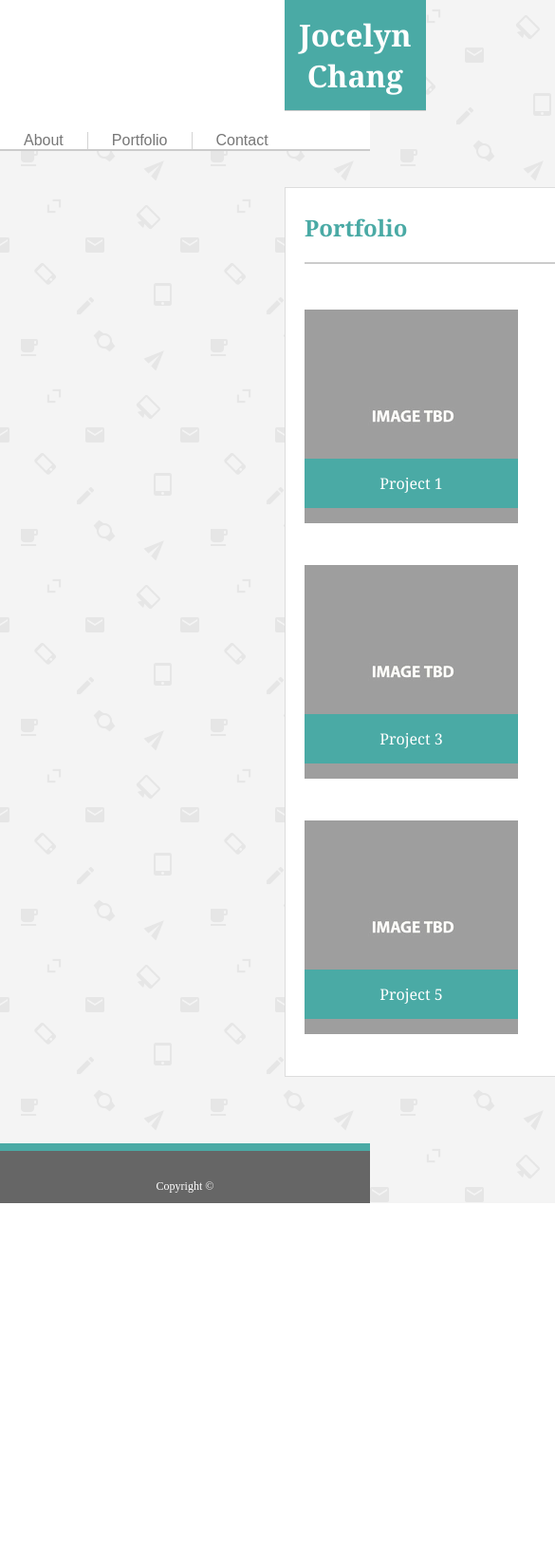
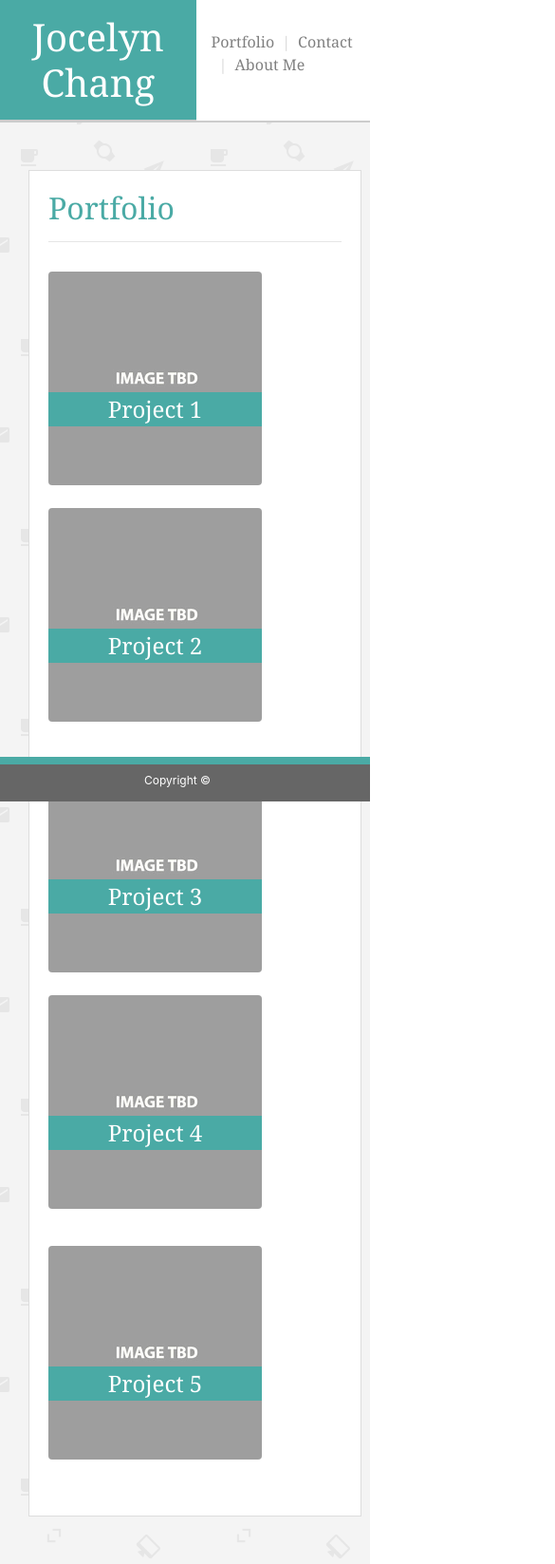
Before and after one commit to jocelync1094/jocelync1094.github.io, a plain HTML site: page portfolio.html in a window 390 px wide. Shown: the top 1647 px of the page at 95% size, 585 px wide, since content can reach past the window. Before the commit the page ends 1267 px from the top, so only its background shows below. Drawn offline with nearby package versions, Linux system fonts and the light colour scheme.

Commit message:
Updated to a Responsive Portfolio Site

```diff
--- a/assets/css/style.css
+++ b/assets/css/style.css
@@ -1,45 +1,42 @@
-
+.logo {
+    background-color:#4aaaa5;
+    color:white;
+    padding: 15px;
+    text-align: center;
+    border-bottom:#cccccc solid 1px;
+    margin-block-end:0;
+}
 
 header {
     background-color:#ffffff;
     border-bottom:#cccccc solid 2px;
     font-family: 'Georgia', Times, 'Times New Roman', serif;
     width:100%;
-    margin: 0;
-    padding:0;
-}
-.logo {
-    background-color:#4aaaa5;
-    color:white;
-    padding: 15px;
-    text-align: center;
-    margin: 0px 400px 0 300px;
-    border-bottom:#cccccc solid 1px;
-    display:float;
-    float:left;
-
+    display:flex;
+    justify-content:space-around;
 }
 
-.spacing {
-    margin: 0 20px 0;
-}
-.links {
-    text-align:center;
-    padding: 0 25px;
-    border-right: solid lightgray 0.5px;
-    margin: 22px 0 0;
-    display:float;
-    float:left;
-    text-decoration:none;
+.breadcrumb {
+    background-color:white;
+    margin: 20px 0;
 }
 
-.links2 {
-    text-align:center;
-    padding: 0 25px;
-    display:float;
-    float:left;
-    margin: 22px 0 0;
-    text-decoration:none;
+a {
+    color:gray;
+}
+
+.breadcrumb-item+.breadcrumb-item::before {
+    content:"|";
+    color:lightgray;
+}
+
+.container {
+    background-color:white;
+    max-width: 1050px;
+    border: solid #dddddd 1.5px;
+    margin: 50px 250px;
+    flex: 1 0 auto;
+    padding: 20px;
 }
 
 .text{
@@ -51,102 +48,86 @@ header {
 .head {
     color:#4aaaa5;
     font-family:'Georgia', Times, 'Times New Roman', serif;
-    padding: 5px 0 20px;
-    border-bottom:#cccccc solid 2px;
-    margin: 20px 20px 10px;
-
+    font-weight:thick;
 }
 
-.icons {
-    width:40px;
-    height:40px;
-    font-size:36px;
-    text-align:bottom;
-}
-.container {
-    background-color:white;
-    width:960px;
-    border: solid #dddddd 1.5px;
-    margin: 20px 300px;
-    flex: 1 0 auto;
-    padding: 0 0 20px 0;
-}
-
-.clearfix::after {
-    content:"";
-    display:block;
-    clear:both;
-}
-
-.image-of-me {
-    margin: 0 20px;
-    float:left;
-    position:relative;
-}
-
-.image {
-
-    position:relative;
-    display:inline-block;
-    margin:20px;
-
-}
-.project-name{
-    position:absolute;
-    width:225px;
-    bottom:20px;
-    left:0px;
-    z-index:10;
-    background-color:#4aaaa5;
-    color:white;
-    text-align:center;
-    padding: 15px 0;
-    font-family:'Georgia', Times, 'Times New Roman', serif;
-    margin: 0 20px 0 0;
-}
-
-
-p {
-    margin: 0 20px 20px 20px;
-    line-height:1.5;
-
-}
-
-.footer {
-    color:white;
-    background-color:#666666;
-    border-top: 8px solid #4aaaa5;
-    font-size:12px;
-    margin: 50px 0 0;
-    padding: 30px 0 10px 0;
-    text-align:center;
-    width: 100%;
-    flex-shrink:0;
-}
-html {
-    height:100%;
-}
 body {
     margin:0;
     height:100%;
     display:flex;
     flex-direction:column;
-    background-image: url(email-pattern.png);
+    background-image:url(email-pattern.png);
+}
+
+.bg-custom {
+   background-color:#666666;
+    border-top: #4aaaa5 solid 8px;
+}
+
+.navbar-light .navbar-brand {
+    color: white;
+}
+
+.navbar-brand {
+    padding-top:0;
+    font-size:0.75rem;
+}
+
+.navbar {
+    justify-content:center;
+}
+
+.btn-success {
+    background-color: #4aaaa5;
+    border-color: #4aaaa5;
+}
+
+.input-group>.custom-file, .input-group>.custom-select, .input-group>.form-control {
+    margin-bottom:10px;
+}
+
+textarea {
+    width:100%;
+    height:150px;
+}
+
+.btn:active {
+    background-color:lightblue;
+}
+
+.figure-caption.position-absolute{
+    bottom:70px;
+}
+
+.figure-caption {
+    font-size:24px;
+    background-color:#4aaaa5;
+    color:white;
+    width: 100%;
+    text-align:center;
+    font-family:'Georgia', Times, 'Times New Roman', serif;
 
 }
 
-.inquiry {
-    width: 90%;
-    height: 30px;
-    padding: 0 25px;
-    border: solid lightgray 0.5px;
-    margin: 10px 20px 10px;
+.row {
+    margin-bottom:15px;
+}
+@media screen and (max-width: 768px){
+    .container {
+        width:90%;
+        margin-left:30px;
+    }
+
+
 }
 
-.message {
-    width: 90%;
-    height: 130px;
-    padding: 0 25px;
-    border: solid lightgray 0.5px;
-    margin: 10px 20px 10px;
+@media screen and (max-width:400px) {
+    header.breadcrumb {
+        height:20px;
+    }
+
+    .picOfMe{
+        display:none;
+    }
+
 }
--- a/portfolio.html
+++ b/portfolio.html
@@ -2,67 +2,95 @@
 <html lang="en-us">
 
 <head>
+
   <meta charset="UTF-8">
-  <title>Portfolio</title>
-  <link rel="stylesheet" type="text/css" href="assets/css/style.css">
+  <title>About Me</title>
+
+  <meta name="viewport" content="width=device-width, initial-scale=1">
+  <link rel="stylesheet" href="https://maxcdn.bootstrapcdn.com/bootstrap/4.0.0/css/bootstrap.min.css">
+  <link rel="stylesheet" href="assets/css/style.css">
+
 </head>
 
 <body>
+
     <header>
         <h1 class="logo">Jocelyn Chang</h1>
-        <a class="links text" href = "index.html">About</a>
-        <a class="links text" href = "portfolio.html">Portfolio</a>
-        <a class="links2 text" href="contact.html">Contact</a>
+
+
+        <nav aria-label="breadcrumb ">
+
+            <ol class="breadcrumb">
+              <li class="breadcrumb-item"><a href="portfolio.html">Portfolio</a></li>
+              <li class="breadcrumb-item"><a href="contact.html">Contact</a></li>
+              <li class="breadcrumb-item"><a href="index.html">About Me</a></li>
+            </ol>
+          </nav>
     </header>
 
-    <br>
+    <div class="container">
+        <div class="row">
+            <div class = "col-md-12">
+                <h2 class="head">Portfolio</h2>
+                <hr>
+            </div>
+        </div>
 
-    <div class="clear-fix"></div>
+        <div class = "row">
+            <div class = "col-md-3 col-sm-12">
+                <figure class="figure">
+                <div class="position-relative">
+                    <img src="assets/images/400xPlaceholder.png" class="figure-img img-fluid rounded" alt="Project1">
+                    <figcaption class="figure-caption position-absolute">Project 1</figcaption>
+                </div>
+                </figure>
+            </div>
+            <div class = "col-md-3 col-sm-12">
+                    <figure class="figure">
+                    <div class="position-relative">
+                        <img src="assets/images/400xPlaceholder.png" class="figure-img img-fluid rounded" alt="Project2">
+                        <figcaption class="figure-caption position-absolute">Project 2</figcaption>
+                    </div>
+                    </figure>
+                </div>
+        </div>
+        <div class = "row">
+            <div class = "col-md-3 col-sm-12">
+                <figure class="figure">
+                    <div class="position-relative">
+                        <img src="assets/images/400xPlaceholder.png" class="figure-img img-fluid rounded" alt="Project3">
+                        <figcaption class="figure-caption position-absolute">Project 3</figcaption>
+                    </div>
+                </figure>
+            </div>
+            <div class = "col-md-3 col-sm-12">
+                <figure class="figure">
+                    <div class="position-relative">
+                        <img src="assets/images/400xPlaceholder.png" class="figure-img img-fluid rounded" alt="Project4">
+                        <figcaption class="figure-caption position-absolute">Project 4</figcaption>
+                    </div>
+                 </figure>
+            </div>
+        </div>
+
+        <div class = "row">
+            <div class = "col-md-3 col-sm-12">
+                <figure class="figure">
+                    <div class="position-relative">
+                        <img src="assets/images/400xPlaceholder.png" class="figure-img img-fluid rounded" alt="Project5">
+                        <figcaption class="figure-caption position-absolute">Project 5</figcaption>
+                    </div>
+                </figure>
+            </div>
+
+        </div>
+    </div>
+
+    <nav class="navbar fixed-bottom navbar-light bg-custom">
+        <a class="navbar-brand" href="#">Copyright &copy;</a>
+    </nav>
 
 
-    <section class="container">
-        <h1 class="head">Portfolio</h1>
-
-        <br>
 
 
-        <div class="image spacing">
-             <div class="project-name">Project 1</div>
-             <img src="assets/images/400xPlaceholder.png">
-        </div>
-
-        <div class="image spacing">
-                <div class="project-name">Project 2</div>
-                <img src="assets/images/400xPlaceholder.png">
-        </div>
-
-        <br>
-
-        <div class="image spacing">
-                <div class="project-name">Project 3</div>
-                <img src="assets/images/400xPlaceholder.png">
-        </div>
-
-        <div class="image spacing">
-                <div class="project-name">Project 4</div>
-                <img src="assets/images/400xPlaceholder.png">
-        </div>
-
-        <br>
-
-        <div class="image spacing">
-                <div class="project-name">Project 5</div>
-                <img src="assets/images/400xPlaceholder.png">
-        </div>
-
-
-    </section>
-
-    <div class="clear-fix"></div>
-
-    <footer class="footer">Copyright &copy;</footer>
-
-
-</body>
-
 </html>
```
Also changed, not shown: contact.html (+52 -21 lines), index.html (+40 -20 lines), assets/images/email-pattern.png (added), 1 other file.
